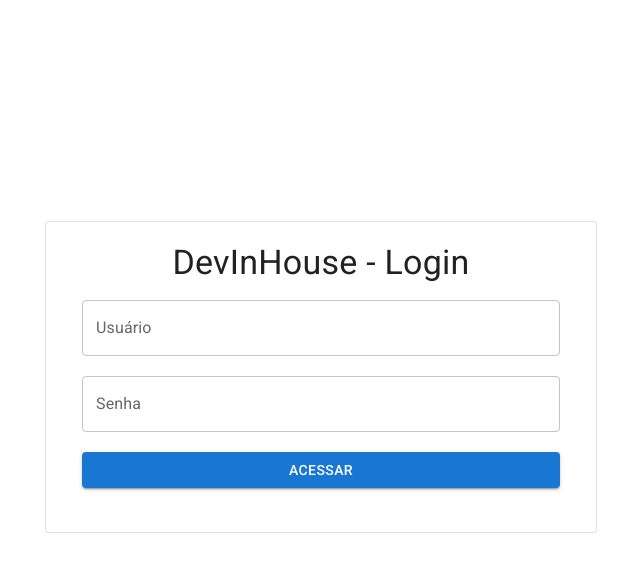
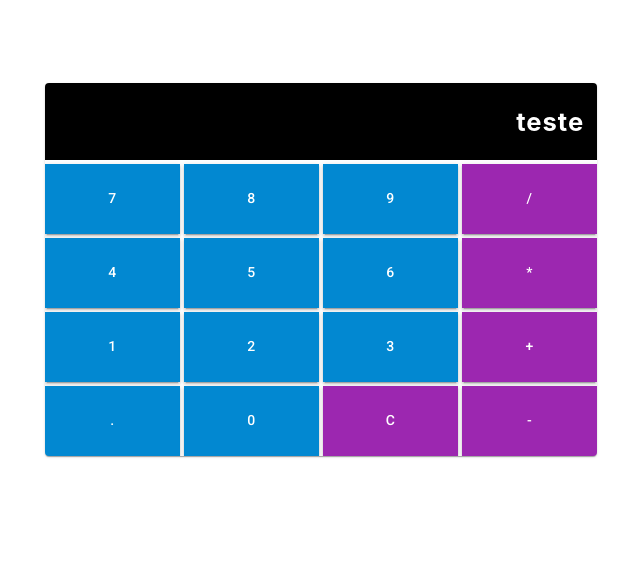
Before and after one commit to DEVin-Softplan/unit-tests, a JavaScript app: page / in a window 1280 px wide. Shown: the top 572 px of the page, without its empty margins (319-959 px from the left). Built offline with nearby package versions, Linux system fonts and the light colour scheme; the HTML template or start-up script is replaced by a standard one.

Commit message:
feat: parcial testes

```diff
--- a/package.json
+++ b/package.json
@@ -7,6 +7,7 @@
     "@emotion/styled": "^11.8.1",
     "@mui/icons-material": "^5.8.0",
     "@mui/material": "^5.8.1",
+    "mathjs": "^10.6.1",
     "react": "^18.1.0",
     "react-dom": "^18.1.0"
   },
--- a/src/App.js
+++ b/src/App.js
@@ -1,15 +1,16 @@
 import { Container } from '@mui/material';
+import { Calculadora } from './components/Calculadora';
 
-import { Login } from './components/Login';
+// import { Login } from './components/Login';
 
 function App() {
-  const onSubmit = ({ values }) => {
-    console.table(values);
-  };
+  // const onSubmit = ({ values }) => {
+  //   console.table(values);
+  // };
 
   return (
     <Container maxWidth="sm">
-      <Login onSubmit={onSubmit} />
+      <Calculadora />
     </Container>
   );
 }
--- /dev/null
+++ b/src/components/Calculadora/Calculadora.js
@@ -0,0 +1,21 @@
+import { Grid } from '@mui/material';
+import { listaNumeros } from '../constants/calculadora';
+import { ButtonStyled, CardStyled, DisplayStyled } from './Calculadora.styles';
+
+export const Calculadora = () => {
+  return (
+    <CardStyled>
+      <DisplayStyled>teste</DisplayStyled>
+
+      <Grid container spacing={0.5}>
+        {listaNumeros.map((op) => (
+          <Grid key={op.texto} item xs={3}>
+            <ButtonStyled fullWidth variant="contained" color={op.cor}>
+              {op.texto}
+            </ButtonStyled>
+          </Grid>
+        ))}
+      </Grid>
+    </CardStyled>
+  );
+};
--- /dev/null
+++ b/src/components/Calculadora/Calculadora.styles.js
@@ -0,0 +1,30 @@
+import { Card, styled, Button } from '@mui/material';
+
+export const CardStyled = styled(Card)({
+  display: 'flex',
+  flexDirection: 'column',
+  justifyContent: 'center',
+  alignItems: 'center',
+  marginTop: '15%',
+});
+
+export const DisplayStyled = styled('div')(({ theme }) => ({
+  display: 'flex',
+  height: '3em',
+  justifyContent: 'flex-end',
+  alignItems: 'center',
+  letterSpacing: '1px',
+  fontWeight: 'bold',
+  fontSize: '1.6rem',
+  backgroundColor: theme.palette.common.black,
+  color: theme.palette.common.white,
+  padding: '0.5em',
+  width: '100%',
+  boxSizing: 'border-box',
+  marginBottom: '4px',
+}));
+
+export const ButtonStyled = styled(Button)({
+  borderRadius: 0,
+  height: '5em',
+});
--- /dev/null
+++ b/src/components/Calculadora/index.js
@@ -0,0 +1 @@
+export * from './Calculadora';
--- /dev/null
+++ b/src/components/constants/calculadora.js
@@ -0,0 +1,66 @@
+export const listaNumeros = [
+  {
+    texto: '7',
+    cor: 'info',
+  },
+  {
+    texto: '8',
+    cor: 'info',
+  },
+  {
+    texto: '9',
+    cor: 'info',
+  },
+  {
+    texto: '/',
+    cor: 'secondary',
+  },
+  {
+    texto: '4',
+    cor: 'info',
+  },
+  {
+    texto: '5',
+    cor: 'info',
+  },
+  {
+    texto: '6',
+    cor: 'info',
+  },
+  {
+    texto: '*',
+    cor: 'secondary',
+  },
+  {
+    texto: '1',
+    cor: 'info',
+  },
+  {
+    texto: '2',
+    cor: 'info',
+  },
+  {
+    texto: '3',
+    cor: 'info',
+  },
+  {
+    texto: '+',
+    cor: 'secondary',
+  },
+  {
+    texto: '.',
+    cor: 'info',
+  },
+  {
+    texto: '0',
+    cor: 'info',
+  },
+  {
+    texto: 'C',
+    cor: 'secondary',
+  },
+  {
+    texto: '-',
+    cor: 'secondary',
+  },
+];
```
Also changed, not shown: 2 other files (tests, documents, lock files or other folders).
